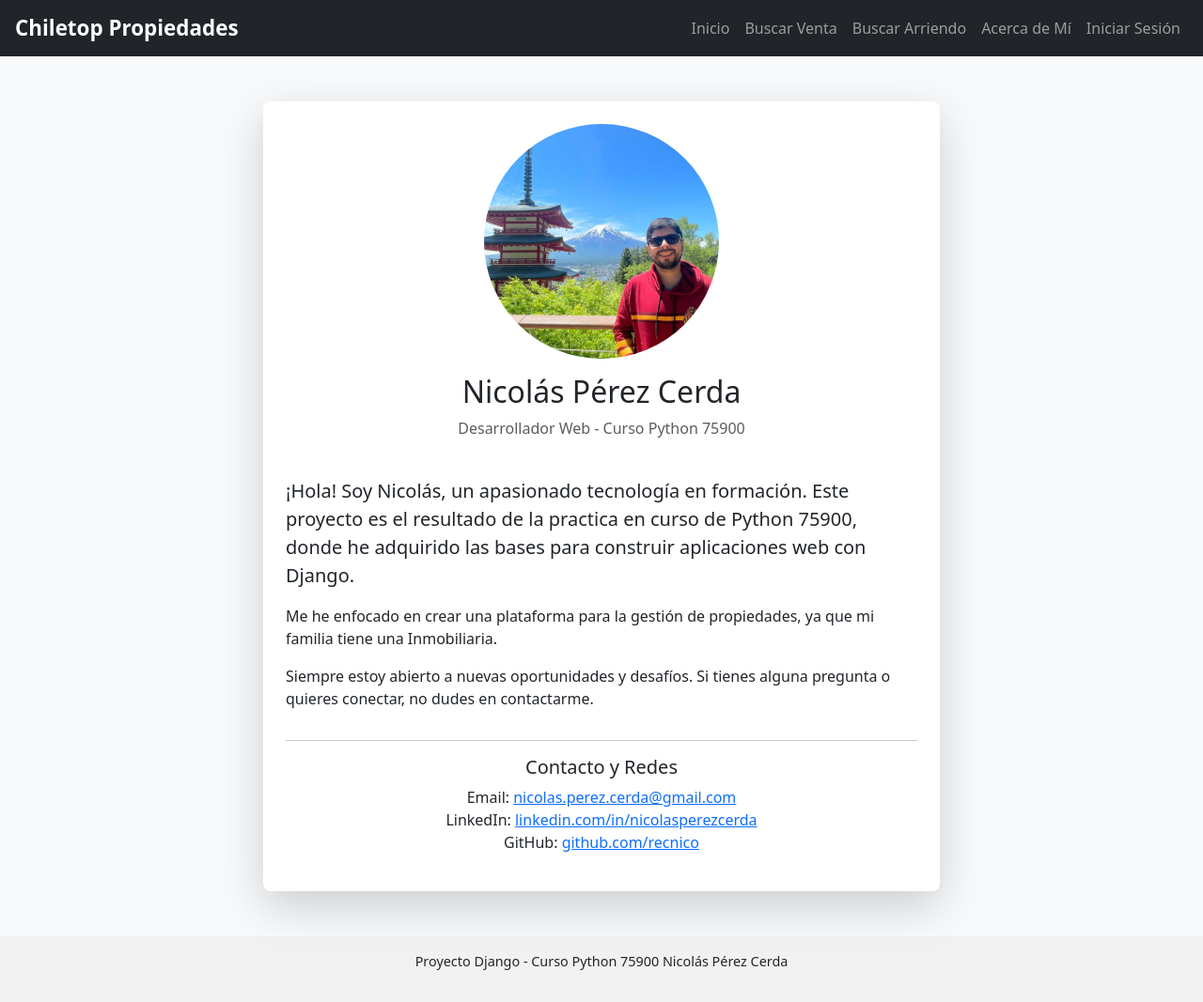
After one commit to Recnico/TuPrimeraPagina-Perez, a Django app: page /about/ in a window 1280 px wide. The commit adds this page. Shown: the whole page at 94% size. Run offline with Django 5.2, Linux system fonts and the light colour scheme.

Commit message:
respaldo de Abaout

```diff
--- a/miweb/urls.py
+++ b/miweb/urls.py
@@ -24,7 +24,7 @@ urlpatterns = [
     path('admin/', admin.site.urls),
 
     path('accounts/login/', auth_views.LoginView.as_view(template_name='login.html'), name='login'),
-    path('accounts/logout/', auth_views.LogoutView.as_view(next_page=reverse_lazy('login')), name='logout'), # Puedes usar 'cerrar_sesion' aquí si quieres
+    path('accounts/logout/', auth_views.LogoutView.as_view(next_page=reverse_lazy('home')), name='cerrar_sesion'),
     path('accounts/password-change/', auth_views.PasswordChangeView.as_view(template_name='propiedades/cambio_contrasenia.html',success_url=reverse_lazy('cambio_contrasenia_exitoso')), name='cambiar_contrasenia'),
     path('accounts/password-change/done/', auth_views.PasswordChangeDoneView.as_view(template_name='propiedades/cambio_contrasenia_exitoso.html'), name='cambio_contrasenia_exitoso'),
 
--- /dev/null
+++ b/propiedades/templates/propiedades/about.html
@@ -0,0 +1,37 @@
+{% extends 'propiedades/base.html' %}
+{% load static %}
+
+{% block title %}Acerca de Mí - Nicolás Pérez Cerda{% endblock %}
+{% block content %}
+<div class="container mt-5">
+    <div class="row justify-content-center">
+        <div class="col-lg-8">
+            <div class="card shadow-lg border-0 p-4"> {# Una tarjeta de Bootstrap para un diseño agradable #}
+                <div class="text-center mb-4"> {# Centra el contenido dentro de esta div #}
+                    {# Aquí puedes poner una foto de perfil. Asegúrate de tener una imagen en tu carpeta static. #}
+                    <img src="{% static 'propiedades/img/tu_foto.jpg' %}" alt="Foto de Perfil" class="rounded-circle img-fluid" style="width: 250px; height: 250px; object-fit: cover;">
+                    <h2 class="mt-3">Nicolás Pérez Cerda</h2>
+                    <p class="text-muted">Desarrollador Web - Curso Python 75900</p> {# Tu rol o título #}
+                </div>
+
+                <p class="lead">¡Hola! Soy Nicolás, un apasionado tecnología en formación. Este proyecto es el resultado de la practica en curso de Python 75900, donde he adquirido las bases para construir aplicaciones web  con Django.</p>
+
+                <p>Me he enfocado en crear una plataforma para la gestión de propiedades, ya que mi familia tiene una Inmobiliaria. </p>
+
+                <p>Siempre estoy abierto a nuevas oportunidades y desafíos. Si tienes alguna pregunta o quieres conectar, no dudes en contactarme.  </p>
+
+                <hr> {# Línea divisoria #}
+
+                <div class="text-center">
+                    <h5>Contacto y Redes</h5>
+                    <p>
+                        Email: <a href="mailto:nicolas.perez.cerda@gmail.com">nicolas.perez.cerda@gmail.com</a><br>
+                        LinkedIn: <a href="https://www.linkedin.com/in/nicolasperezcerda/" target="_blank">linkedin.com/in/nicolasperezcerda</a><br>
+                        GitHub: <a href="https://github.com/recnico" target="_blank">github.com/recnico</a>
+                    </p>
+                </div>
+            </div>
+        </div>
+    </div>
+</div>
+{% endblock %}
--- a/propiedades/templates/propiedades/base.html
+++ b/propiedades/templates/propiedades/base.html
@@ -144,7 +144,7 @@
             <li class="nav-item"><a class="nav-link" href="{% url 'home' %}">Inicio</a></li> {# Agregué el enlace a Inicio aquí #}
             <li class="nav-item"><a class="nav-link" href="{% url 'buscar_venta' %}">Buscar Venta</a></li>
             <li class="nav-item"><a class="nav-link" href="{% url 'buscar_arriendo' %}">Buscar Arriendo</a></li> {# Asumiendo que tienes una vista para esto #}
-
+            <li class="nav-item"> <a class="nav-link" href="{% url 'about' %}">Acerca de Mí</a></li>
             {# Lógica para mostrar enlaces de autenticación/admin #}
             {% if user.is_authenticated %}
                 {% if user.is_staff or user.is_superuser %} {# Solo para usuarios staff o superusuarios #}
@@ -177,6 +177,7 @@
                     <a class="nav-link" href="{% url 'login' %}">Iniciar Sesión</a>
                 </li>
             {% endif %}
+
         </ul>
     </div>
 </nav>
--- a/propiedades/urls.py
+++ b/propiedades/urls.py
@@ -17,9 +17,6 @@ urlpatterns = [
     path('buscar_venta/', views.buscar_venta, name='buscar_venta'),
     path('perfil/', views.perfil, name='perfil'),
     path('editarPerfil/', views.editarPerfil, name='editar_perfil'),
-    path('accounts/login/', auth_views.LoginView.as_view(template_name='registration/login.html'), name='login'),
-    path('cambiar-clave/', auth_views.PasswordChangeView.as_view(template_name='propiedades/cambio_contrasenia.html',success_url=reverse_lazy('cambio_contrasenia_exitoso')), name='cambiar_contrasenia'),
-    path('cambiar-clave/exito/',auth_views.PasswordChangeDoneView.as_view(template_name='propiedades/cambio_contrasenia_exitoso.html'),name='cambio_contrasenia_exitoso'),
-    path('cerrar_sesion/', auth_views.LogoutView.as_view(next_page=reverse_lazy('home')), name='cerrar_sesion'),
+    path('about/', views.about, name='about'),
 
 ]
--- a/propiedades/views.py
+++ b/propiedades/views.py
@@ -306,3 +306,9 @@ def editar_arriendo(request, pk):
         'titulo': 'Editar Arriendo',
         'is_edit': True,
     })
+
+def about(request):
+    """
+    Vistas  la página "Acerca de mí".u
+    """
+    return render(request, 'propiedades/about.html')
```
Also changed, not shown: media/arriendos/Captura_de_pantalla_2025-03-29_165522.png (added), media/avatares/Captura_de_pantalla_2025-05-20_161155.png (added), media/galeria_propiedades/Captura_de_pantalla_2025-03-17_214734.png (added), media/galeria_propiedades/Captura_de_pantalla_2025-03-18_114126.png (added), media/ventas_pics/Captura_de_pantalla_2025-03-17_172427.png (added), propiedades/static/propiedades/img/tu_foto.jpg (added), 1 other file.
